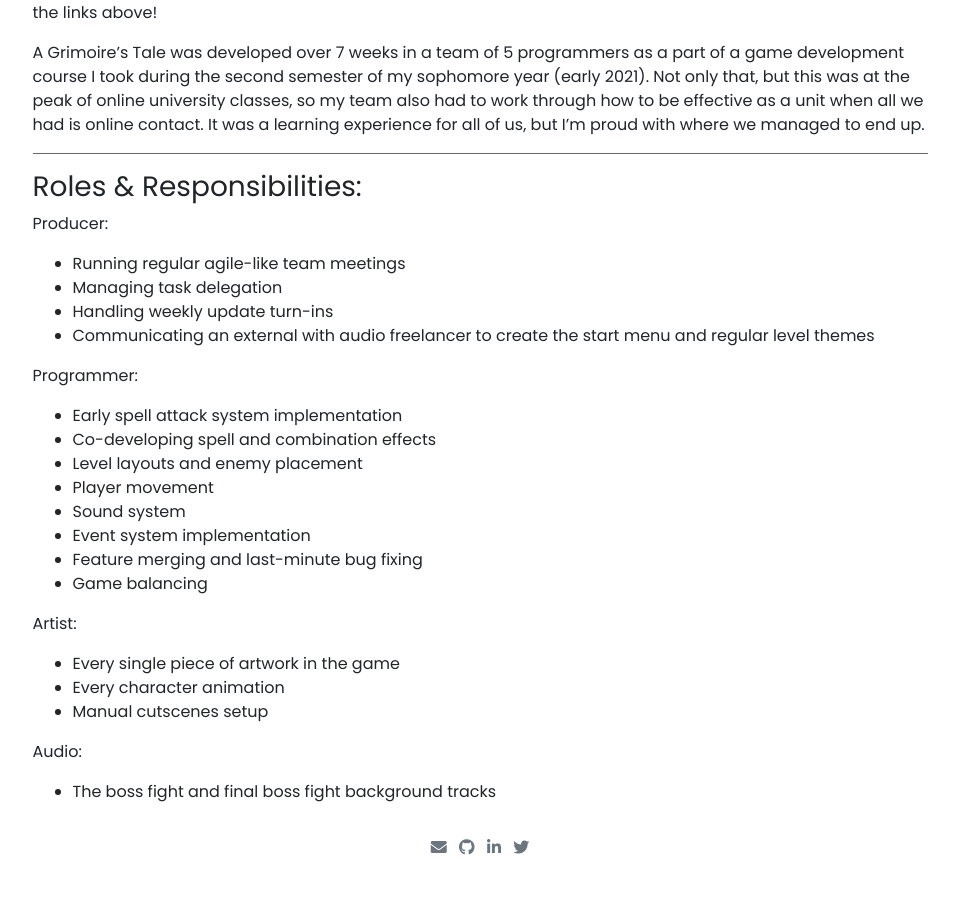
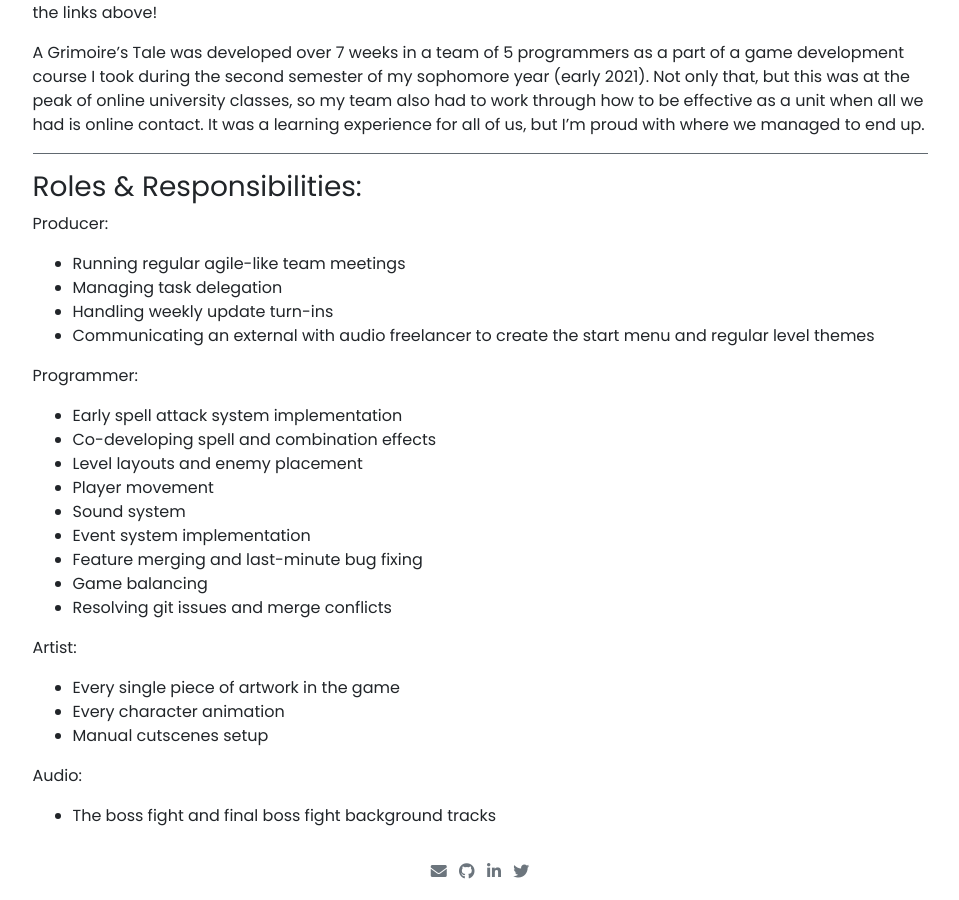
Before and after one commit to rjmarzec/rjmarzec.github.io, a Jekyll site: the page built from projects/a-grimoires-tale/about.md, in a window 1280 px wide and 900 px high, scrolled down 983 px. Shown: the whole window, without its empty margins (160-1119 px from the left). Built offline with Jekyll 4.4.1, drawn with Linux system fonts in a browser that asks for light colours; nearby versions of some CDN libraries; before the commit the page ends 1859 px from its top, so only the background shows below that.

Commit message:
added a not about using git to the grimoires tale about page

```diff
--- a/projects/a-grimoires-tale/about.md
+++ b/projects/a-grimoires-tale/about.md
@@ -44,6 +44,7 @@ Programmer:
 * Event system implementation
 * Feature merging and last-minute bug fixing
 * Game balancing
+* Resolving git issues and merge conflicts
 
 Artist:
 * Every single piece of artwork in the game
```
